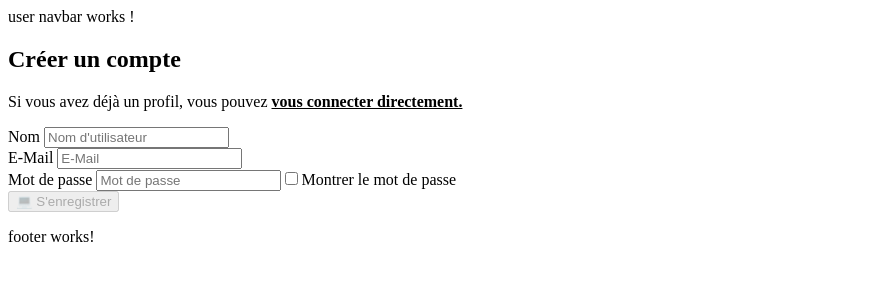
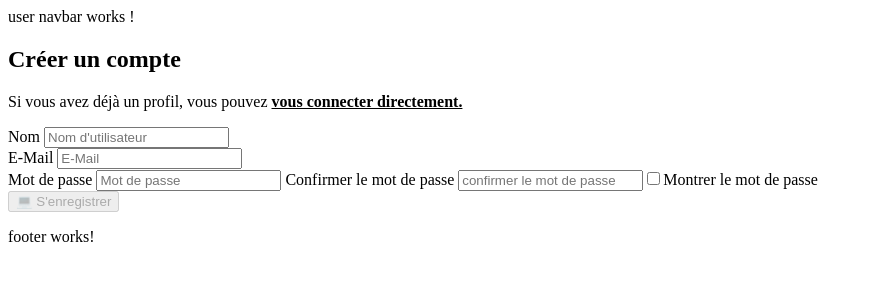
Before and after one commit to LoisKOUNINEF/LesGrainesBouquinent_Front, an Angular app: page /auth/signup in a window 1280 px wide. Shown: the top 300 px of the page, without its empty margins (0-873 px from the left). Built offline with nearby package versions, Linux system fonts and the light colour scheme; no server answers.

Commit message:
add confirm password

```diff
--- a/src/app/components/auth/signup/signup.component.html
+++ b/src/app/components/auth/signup/signup.component.html
@@ -52,6 +52,15 @@
 				formControlName="password"
 				required
 			>
+			<label class="label">
+			Confirmer le mot de passe
+			</label>
+			<input
+        type="password"
+        id="confirm"
+        placeholder="confirmer le mot de passe"
+        formControlName="confirmPassword" required
+        >
 			<input
 			type="checkbox"
 			class="reveal-password"
--- a/src/app/components/auth/signup/signup.component.ts
+++ b/src/app/components/auth/signup/signup.component.ts
@@ -5,6 +5,7 @@ import { filter, Subscription } from 'rxjs';
 import { UserDTO, UserFormValue } from 'src/app/core/dto/user.dto';
 import { User } from 'src/app/core/models/user.model';
 import { AuthService } from 'src/app/core/services/auth/auth.service';
+import { checkPasswords } from 'src/app/shared/helpers/check-passwords';
 import { revealPassword } from 'src/app/shared/helpers/reveal-password';
 
 @Component({
@@ -17,6 +18,7 @@ export class SignupComponent {
   auth: any;
   subscription: Subscription = new Subscription;
   revealPassword = revealPassword;
+  checkPasswords = checkPasswords;
 
   signupForm = this.formBuilder.group({
     name: new FormControl('',[
@@ -30,7 +32,12 @@ export class SignupComponent {
     password: new FormControl('',[
       Validators.minLength(10)
     ]),
-  });
+    confirmPassword: [''],
+    },
+    {
+      validators: this.checkPasswords,
+    }
+  );
 
   controls = {
     name: this.signupForm.get('name'),
--- /dev/null
+++ b/src/app/shared/helpers/check-passwords.ts
@@ -0,0 +1,7 @@
+import { AbstractControl, ValidationErrors, ValidatorFn } from "@angular/forms";
+
+export const checkPasswords: ValidatorFn = (group: AbstractControl):  ValidationErrors | null => {
+  let pass = group.get('password')?.value;
+  let confirmPass = group.get('confirmPassword')?.value
+  return pass === confirmPass ? null : { notSame: true }
+  }
--- a/src/app/shared/helpers/reveal-password.ts
+++ b/src/app/shared/helpers/reveal-password.ts
@@ -1,8 +1,11 @@
 export function revealPassword() {
-    const input = (<HTMLInputElement>document.getElementById("password"));
-    if (input.type === "password") {
-      input.type = "text";
+    const password = (<HTMLInputElement>document.getElementById("password"));
+    const confirm = (<HTMLInputElement>document.getElementById("confirm"));
+    if (password.type === "password") {
+      password.type = "text";
+      confirm.type = "text";
     } else {
-      input.type = "password";
+      password.type = "password";
+      confirm.type = "password";
     }
   }
```
